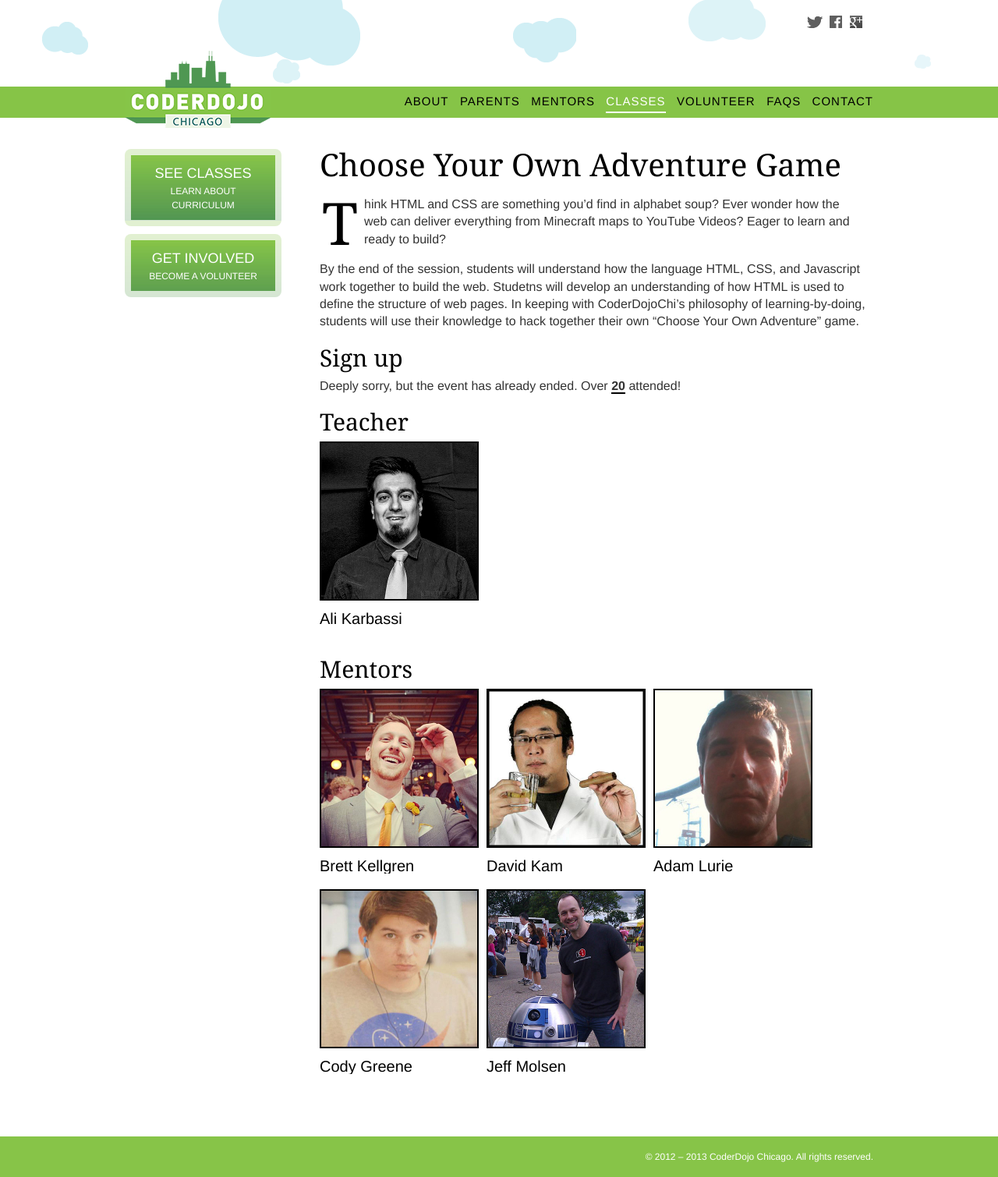
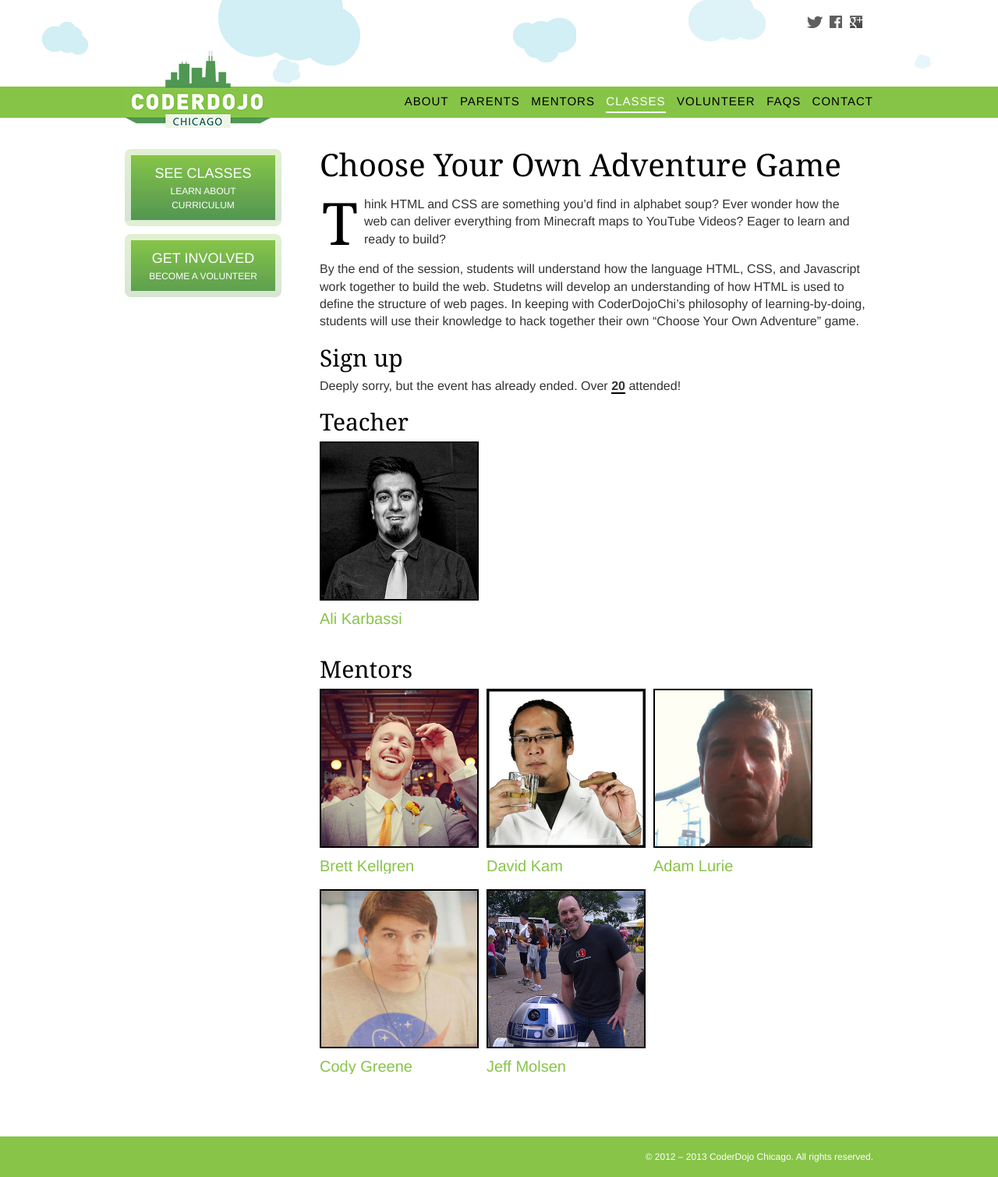
Before and after one commit to captainsafia/coderdojochi.github.com, a Jekyll site: the page built from _posts/2013-04-10-choose-your-own-adventure.md, in a window 1280 px wide. Shown: the whole page at 78% size. Built offline with Jekyll 4.4.1, drawn with Linux system fonts in a browser that asks for light colours; comment, search, counter and statistics services are not loaded.

Commit message:
Adding links to profile page to class page.

```diff
--- a/_layouts/event.html
+++ b/_layouts/event.html
@@ -27,7 +27,7 @@
                     <div class="mentors-class">
                         <div class="mentor">
                             <img src="/assets/images/bios/{{ page.teacher }}.jpg" width="200" alt="{{ mentor.name }} picture" />
-                            <h3 class="name">{{ mentor.name }}</h3>
+                            <h3 class="name"><a href="/mentors/#{{page.teacher}}">{{ mentor.name }}</a></h3>
                         </div>
                     </div>
                 </div>
@@ -40,7 +40,7 @@
                         {% assign mentor = site.data.mentors[mentor_key] %}
                         <div class="mentor">
                             <img src="/assets/images/bios/{{ mentor_key }}.jpg" width="200" alt="{{ mentor.name }} picture" />
-                            <h3 class="name">{{ mentor.name }}</h3>
+                            <h3 class="name"><a href="/mentors/#{{mentor_key}}">{{ mentor.name }}</a></h3>
                         </div>
                     {% endfor %}
                     </div>
```
